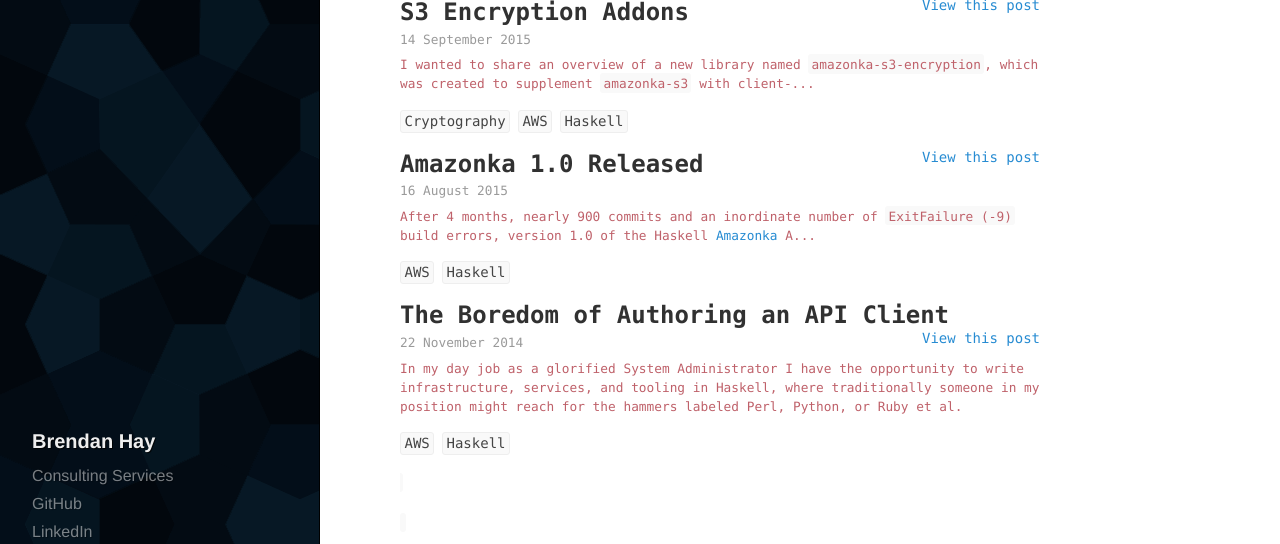
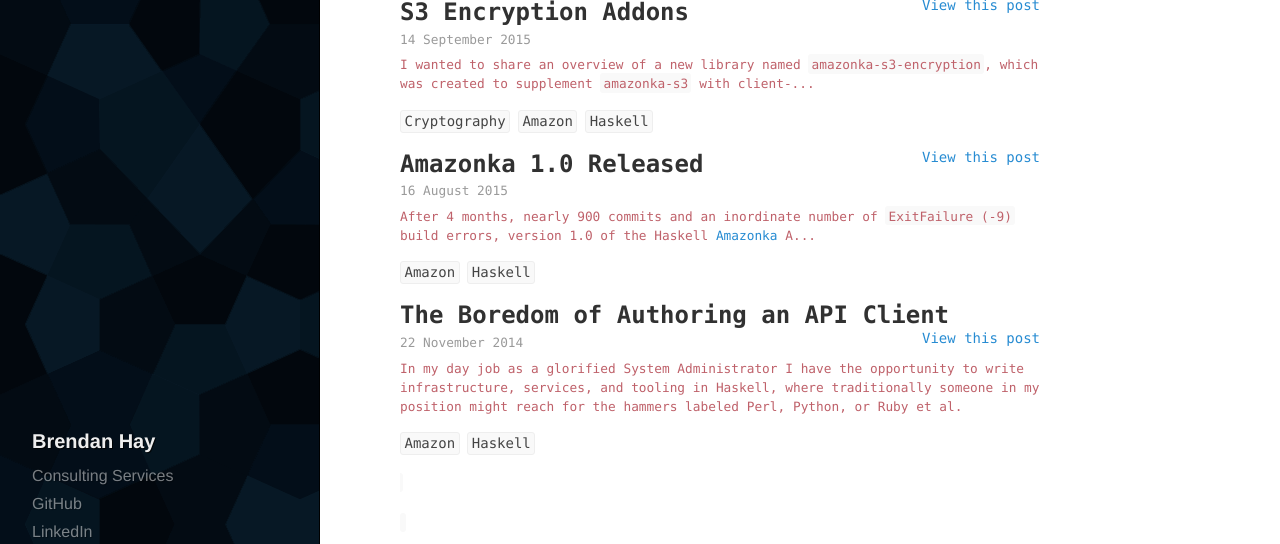
Before and after one commit to brendanhay/brendanhay.github.io, a Jekyll site: the page built from archive.md, in a window 1280 px wide and 1387 px high. Shown: the part 676-1220 px from the top of the window. Built offline with Jekyll 4.4.1, drawn with Linux system fonts in a browser that asks for light colours.

Commit message:
Aligning post categories

```diff
--- a/_posts/2014-11-22-amazonka-comprehensive-haskell-aws-client.md
+++ b/_posts/2014-11-22-amazonka-comprehensive-haskell-aws-client.md
@@ -2,7 +2,7 @@
 layout: post
 title: The Boredom of Authoring an API Client
 categories:
-  - AWS
+  - Amazon
   - Haskell
 ---
 
--- a/_posts/2015-08-16-amazonka-1-0-release.md
+++ b/_posts/2015-08-16-amazonka-1-0-release.md
@@ -2,7 +2,7 @@
 layout: post
 title: Amazonka 1.0 Released
 categories:
-  - AWS
+  - Amazon
   - Haskell
 ---
 
--- a/_posts/2015-09-14-amazonka-s3-encryption.md
+++ b/_posts/2015-09-14-amazonka-s3-encryption.md
@@ -3,7 +3,7 @@
 title: S3 Encryption Addons
 categories:
   - Cryptography
-  - AWS
+  - Amazon
   - Haskell
 ---
 
```
Also changed, not shown: _posts/2016-05-26-typed-authorisation-scopes.md (+4 -0 lines).
